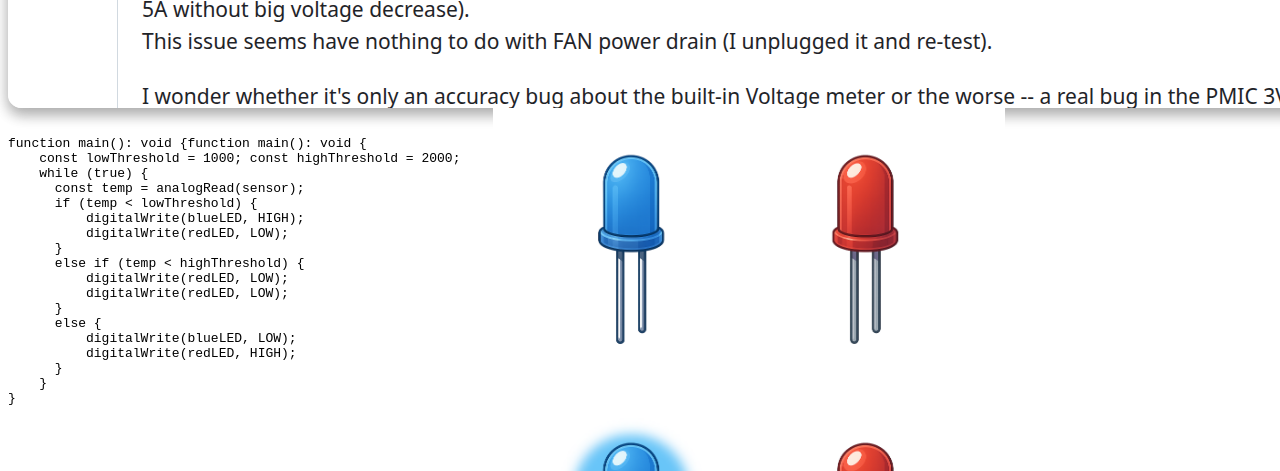
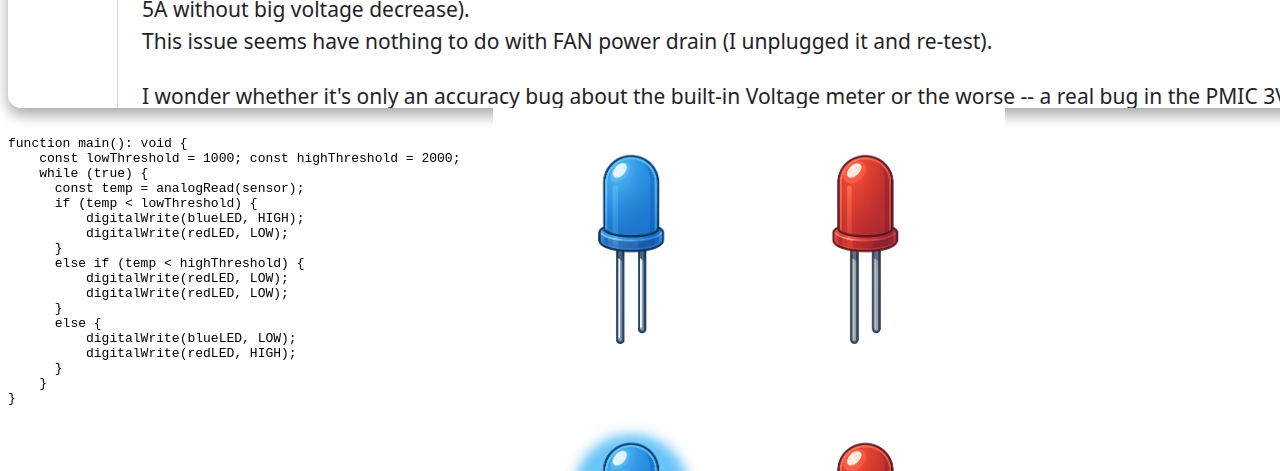
Before and after one commit to tolauwae/oopsla25, a website built with Vite: page index.html in a window 1280 px wide. Shown: the part 4600-5071 px from the top of the page. Built offline with nearby package versions, Linux system fonts and the light colour scheme; a small style sheet from the web is missing; a web font is replaced by a local one; what reveal.js would draw is missing.

Commit message:
Fix typo

```diff
--- a/index.html
+++ b/index.html
@@ -98,7 +98,7 @@
             <!-- data-background-image="/oopsla25/espressifboard.jpg" class="absolute" data-transition="none" data-auto-animate> -->
             <div class="rows"> <!-- data-line-numbers="|6,9" -->
                 <pre id="example"><code data-trim data-noescape>
-function main(): void {function main(): void {
+function main(): void {
     const lowThreshold = 1000; const highThreshold = 2000;
     while (true) {
       const temp = analogRead(sensor);
```
